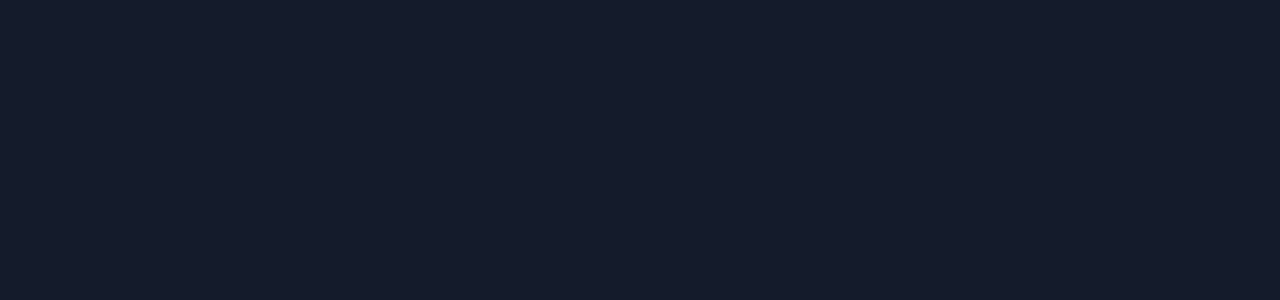
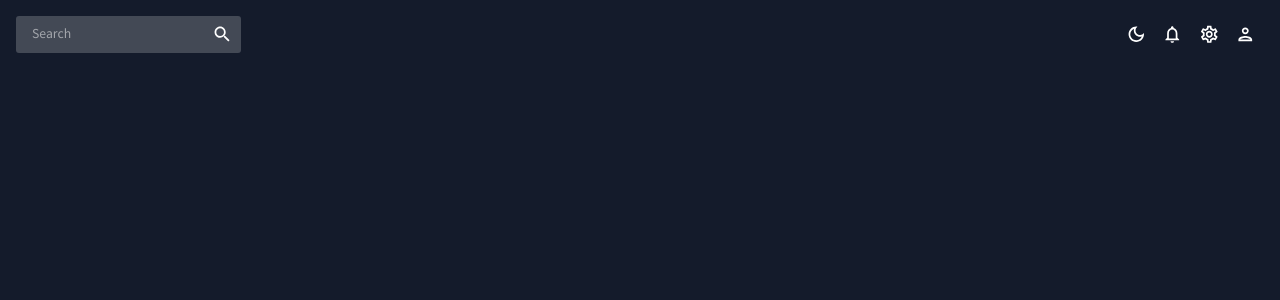
Before and after one commit to lipex360x/react-admin-dashboard, a React (Vite) app: page / in a window 1280 px wide. Shown: the top 300 px of the page. Built offline with nearby package versions, Linux system fonts and the light colour scheme.

Commit message:
Topbar added

```diff
--- a/src/App.tsx
+++ b/src/App.tsx
@@ -1,5 +1,6 @@
 import { CssBaseline, ThemeProvider } from '@mui/material'
 
+import { Topbar } from './scenes/global/Topbar'
 import { ColorModeContext, useMode } from './theme'
 
 function App() {
@@ -10,7 +11,9 @@
       <ThemeProvider theme={theme}>
         <CssBaseline />
         <div className="app">
-          <main className="content"></main>
+          <main className="content">
+            <Topbar />
+          </main>
         </div>
       </ThemeProvider>
     </ColorModeContext.Provider>
--- a/src/scenes/global/Topbar.tsx
+++ b/src/scenes/global/Topbar.tsx
@@ -1,5 +1,48 @@
+import { useContext } from 'react'
+
+import DarkModeOutlinedIcon from '@mui/icons-material/DarkModeOutlined'
+import LightModeOutlinedIcon from '@mui/icons-material/LightModeOutlined'
+import NotificationsOutlinedIcon from '@mui/icons-material/NotificationsOutlined'
+import PersonOutlinedIcon from '@mui/icons-material/PersonOutlined'
+import SearchIcon from '@mui/icons-material/Search'
+import SettingsOutlinedIcon from '@mui/icons-material/SettingsOutlined'
+import { Box, IconButton, useTheme } from '@mui/material'
+import InputBase from '@mui/material/InputBase'
+
+import { ColorModeContext, tokens } from '../../theme'
+
 const Topbar = () => {
-  return <div>Topbar</div>
+  const theme = useTheme()
+  const colors = tokens(theme.palette.mode)
+  const colorMode = useContext(ColorModeContext)
+
+  return (
+    <Box display="flex" justifyContent="space-between" p={2}>
+      {/* SEARCH BAR */}
+      <Box display="flex" bgcolor={colors.primary[400]} borderRadius="3px">
+        <InputBase sx={{ ml: 2, flex: 1 }} placeholder="Search" />
+        <IconButton type="button" sx={{ p: 1 }}>
+          <SearchIcon />
+        </IconButton>
+      </Box>
+
+      {/* ICONS */}
+      <Box display="flex">
+        <IconButton onClick={colorMode.toggleColorMode}>
+          {theme.palette.mode === 'dark' ? <DarkModeOutlinedIcon /> : <LightModeOutlinedIcon />}
+        </IconButton>
+        <IconButton>
+          <NotificationsOutlinedIcon />
+        </IconButton>
+        <IconButton>
+          <SettingsOutlinedIcon />
+        </IconButton>
+        <IconButton>
+          <PersonOutlinedIcon />
+        </IconButton>
+      </Box>
+    </Box>
+  )
 }
 
 export { Topbar }
```
Also changed, not shown: src/@types/material-ui.d.ts (added, +10 -0 lines).
